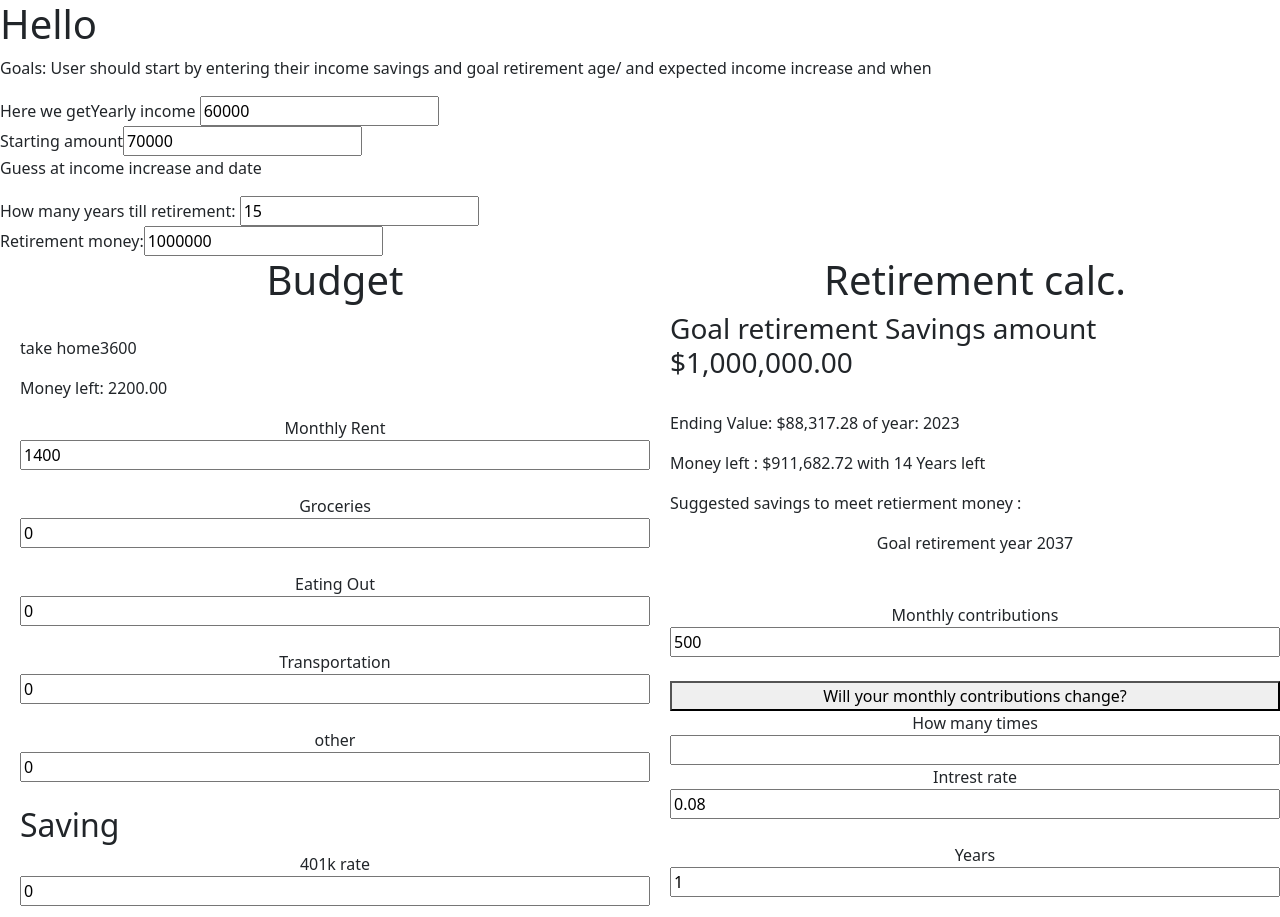
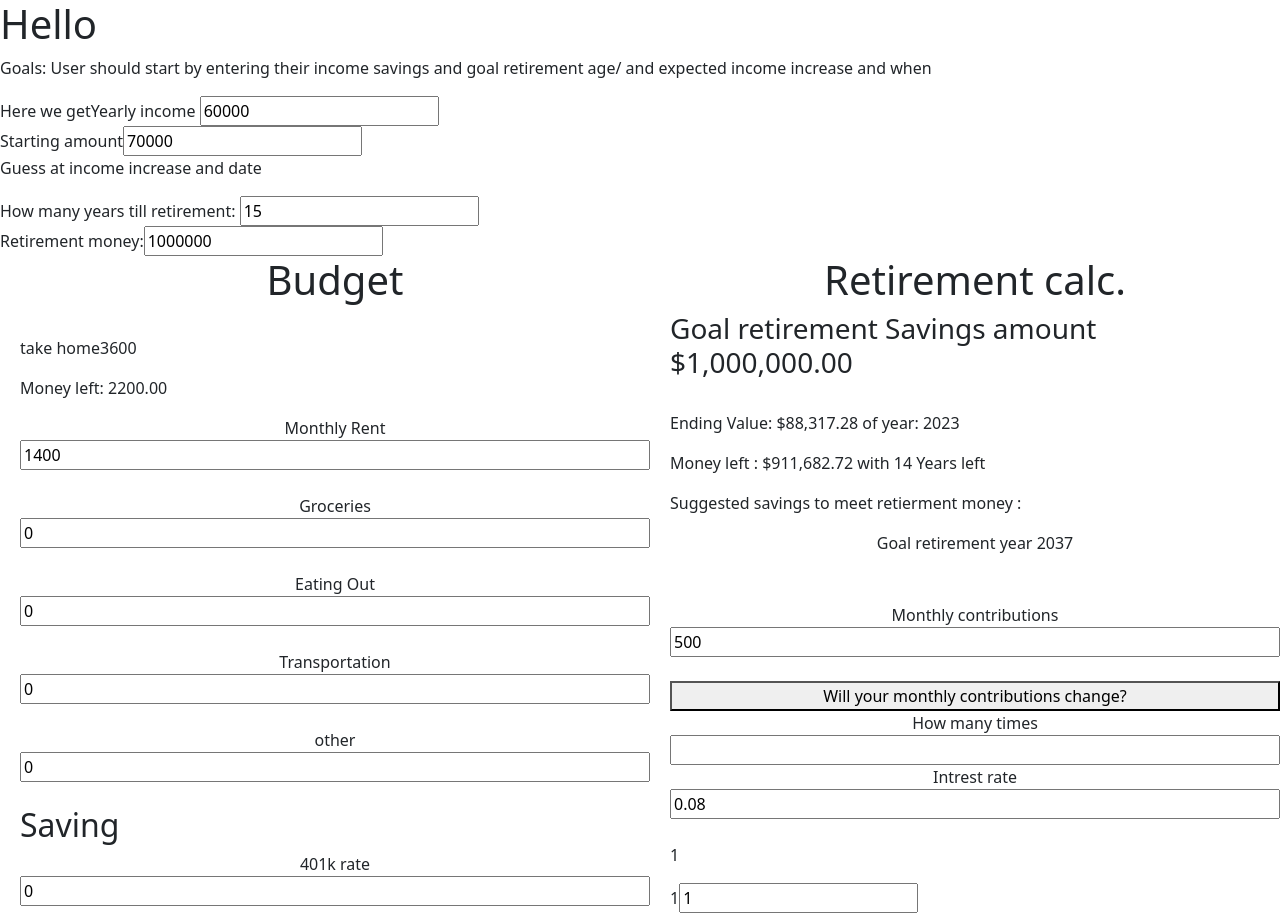
Before and after one commit to BenDMaryland/finder, a React (Create React App) app in the folder my-app/: page / in a window 1280 px wide. Shown: the top 917 px of the page. Built offline with nearby package versions, Linux system fonts and the light colour scheme; no server answers.

Commit message:
state updates page

```diff
--- a/my-app/src/components/Retire.js
+++ b/my-app/src/components/Retire.js
@@ -3,14 +3,16 @@ import React, { useState, useEffect } from 'react'
 function Retire({ ContrChanges, setContrChanges, initValue, setinitValue, goalRetireDate, goalRetireMoney, income }) {
 
     const [MonthlyContr, setMonthlyContr] = useState(500)
+    const [MonthlyContrArray, setMonthlyContrArray] = useState([])
     const [Interest, setIInterest] = useState(.08)
     const [EndingValue, setEndingValue] = useState(0)
     const [years, setyears] = useState(1)
-    const [numOfChanges, setnumOfChanges] = useState(15)
+    const [numOfChanges, setnumOfChanges] = useState(1)
     const [timesPerMonth, settimesPerMonth] = useState(300)
-const [suggestedSavingsAmount, setsuggestedSavingsAmount ] = useState()
+    const [suggestedSavingsAmount, setsuggestedSavingsAmount] = useState()
 
-    console.log(ContrChanges)
+    console.log("array", MonthlyContrArray)
+    console.log("num of changes ", numOfChanges)
     useEffect(() => {
 
 
@@ -31,7 +33,7 @@ const [suggestedSavingsAmount, setsuggestedSavingsAmount ] = useState()
         let FakeFutureValue
         let fakeEndingValue
 
-for(let i =0; i< (income/12 ); i++){
+        for (let i = 0; i < (income / 12); i++) {
             FakeFutureValue = i * ((compounder - 1) / (IntrestRate / timesPerMonth))
             fakeEndingValue = princCompoud + FakeFutureValue
 
@@ -41,9 +43,24 @@ for(let i =0; i< (income/12 ); i++){
 
         }
 
-    }, [years, Interest, MonthlyContr, initValue, timesPerMonth, initValue, goalRetireMoney, goalRetireDate,income])
+    }, [years, Interest, MonthlyContr, initValue, timesPerMonth, initValue, goalRetireMoney, goalRetireDate, income])
 
     //Total = [ P(1+r/n)^(nt) ] + [ PMT × (((1 + r/n)^(nt) - 1) / (r/n)) ]
+
+useEffect(() => {
+    setMonthlyContrArray([])
+    for (let i = 0; i < numOfChanges; i++) {
+         setMonthlyContrArray(MonthlyContrArray => [...MonthlyContrArray,1    ]    )
+    }
+
+}, [numOfChanges])
+
+
+
+
+
+
+
     return (
 
 
@@ -64,14 +81,33 @@ for(let i =0; i< (income/12 ); i++){
             {/* <label>Starting amount</label><input type={"number"} value={initValue} onChange={(e) => setinitValue(parseInt(e.target.value))}></input><br /> */}
             <label> Monthly contributions   </label ><input value={MonthlyContr} type={"number"} onChange={(e) => setMonthlyContr(parseInt(e.target.value))}></input><br />
 
-            <button onClick={() => setContrChanges( !ContrChanges)}>Will your monthly contributions change?</button>
-            {ContrChanges? <></>: <>
+            <button onClick={() => setContrChanges(!ContrChanges)}>Will your monthly contributions change?</button>
+            {ContrChanges ? <></> : <>
                 <label> How many times</label>
-                <input onChange={(e) => setnumOfChanges(e.target.value)} type="number"></input>
-
+                <input onChange={(e) => setnumOfChanges(Number(e.target.value))} type="number"></input>
             </>}
             <label> Intrest rate   </label><input value={Interest} onChange={(e) => setIInterest(e.target.value)}></input><br />
-            <label> Years  </label ><input type={"number"} value={years} onChange={(e) => setyears(parseInt(e.target.value))}></input><br />
+            {setnumOfChanges >= 1 ?
+                <> <label> Years  </label ><input type={"number"} value={years} onChange={(e) => setyears(parseInt(e.target.value))}></input><br /> </>
+                :
+
+
+
+
+                <div>
+
+
+
+                 { MonthlyContrArray.map(year=> {
+                  return   <p>{year}</p>
+                     })}
+
+                    <label> {numOfChanges}  </label ><input type={"number"} value={years} onChange={(e) => setyears(parseInt(e.target.value))}></input><br />
+                </div>
+
+            }
+
+
             <label> Times per Year   </label ><input type={"number"} value={timesPerMonth} onChange={(e) => settimesPerMonth(parseInt(e.target.value))}></input><br />
 
         </Style>
@@ -80,7 +116,7 @@ for(let i =0; i< (income/12 ); i++){
 
 export default Retire
 
-const Style = styled.div `
+const Style = styled.div`
 display: grid ;
 
 padding-left:20px;
```
Lines whose indentation alone changed are shown as unchanged.
